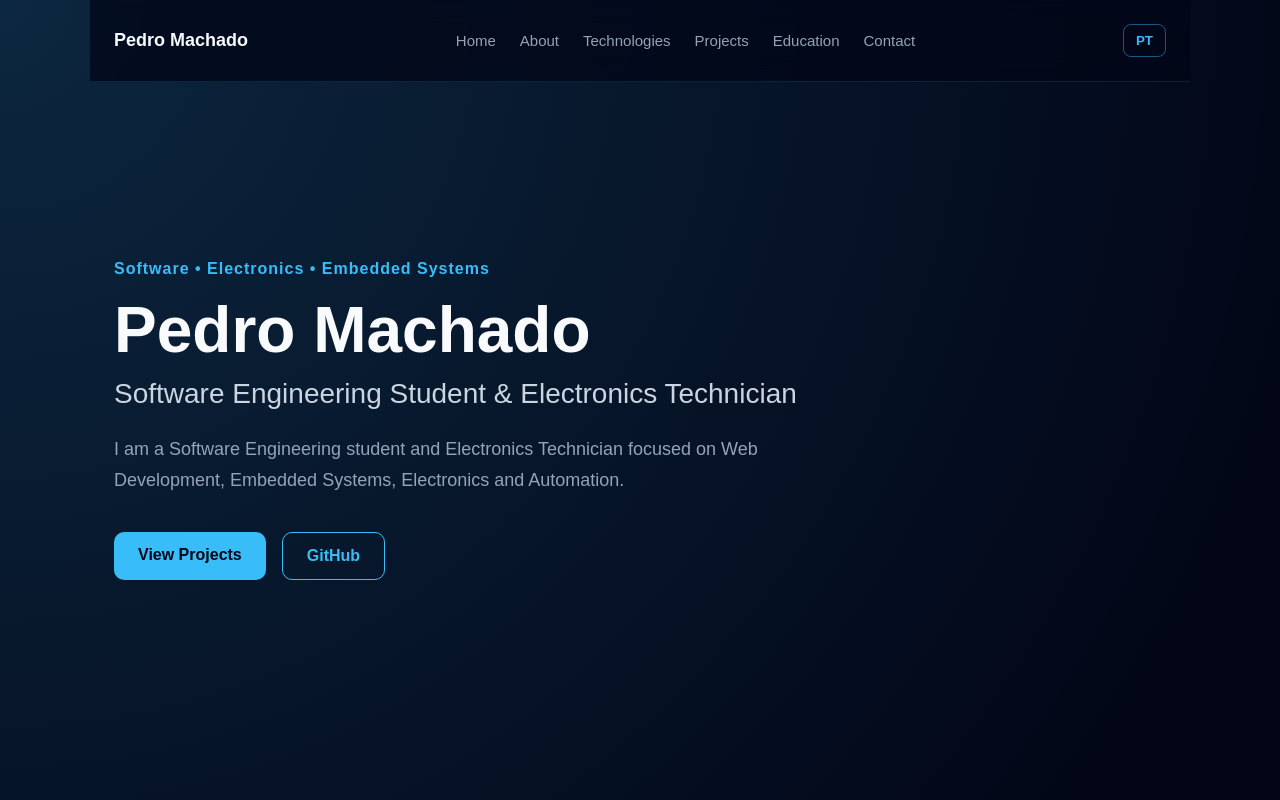
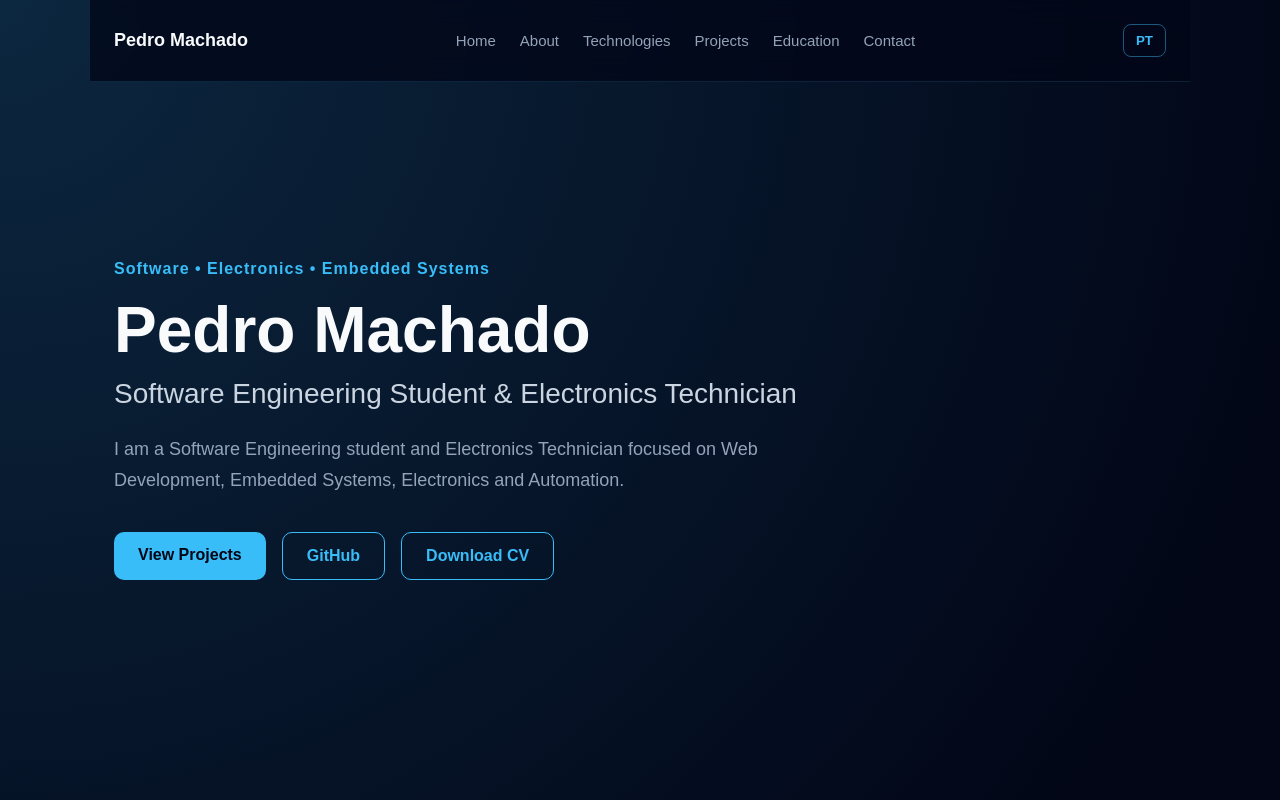
Before and after one commit to Pedro-Machado-dev/portfolio, a React (Vite) app: page / in a window 1280 px wide. Shown: the top 800 px of the page. Built offline with nearby package versions, Linux system fonts and the light colour scheme.

Commit message:
adding my cv

```diff
--- a/src/components/Hero.tsx
+++ b/src/components/Hero.tsx
@@ -13,6 +13,7 @@ const heroText = {
       'I am a Software Engineering student and Electronics Technician focused on Web Development, Embedded Systems, Electronics and Automation.',
     projectsButton: 'View Projects',
     githubButton: 'GitHub',
+    resumeButton: 'Download CV',
   },
   pt: {
     tag: 'Software • Eletrônica • Sistemas Embarcados',
@@ -22,6 +23,7 @@ const heroText = {
       'Sou estudante de Engenharia de Software e Técnico em Eletrônica, com foco em Desenvolvimento Web, Sistemas Embarcados, Eletrônica e Automação.',
     projectsButton: 'Ver Projetos',
     githubButton: 'GitHub',
+    resumeButton: 'Baixar Currículo',
   },
 }
 
@@ -51,6 +53,15 @@ function Hero({ language }: HeroProps) {
       >
        {text.githubButton}
       </a>
+
+      <a
+       href="/pedro-machado-resume.pdf"
+       className="button secondary"
+       target="_blank"
+       rel="noreferrer"
+      >
+       {text.resumeButton}
+      </a>
     </div>
     </section>
   )
```
Also changed, not shown: 1 other file (tests, documents, lock files or other folders). Lines whose indentation alone changed are shown as unchanged.
